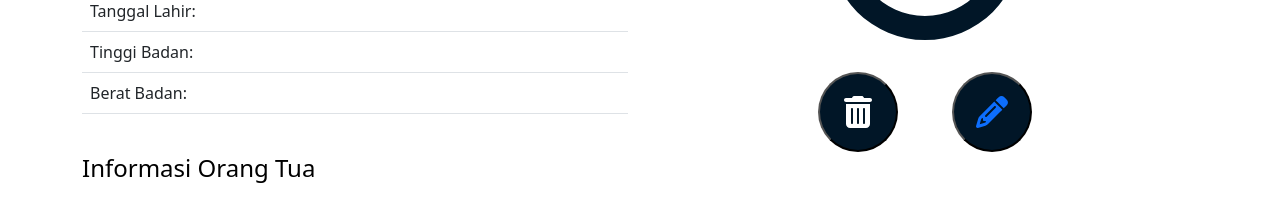
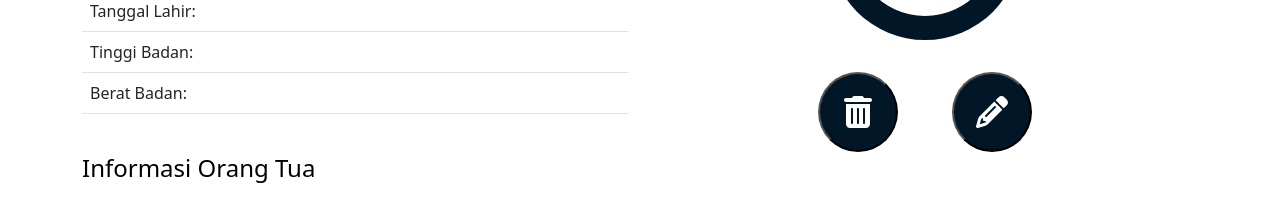
Before and after one commit to setiadirifqi02/Siladu_app, a React (Create React App) app: page /children-data/1 in a window 1280 px wide. Shown: the part 470-673 px from the top of the page. Built offline with nearby package versions, Linux system fonts and the light colour scheme.

Commit message:
styling for Edit Button Anchor tag

```diff
--- a/src/styles/style.css
+++ b/src/styles/style.css
@@ -125,6 +125,15 @@ a {
     font-size: 2rem;
     color: #011627;
     border-radius: 50%;
+}
+
+.action-button .action-button__edit-button a{
+    color: #fff;
+    padding: 20px 20px;
+}
+
+.action-button .action-button__edit-button a:hover{
+    color: #011627;
 }
 
 /* fix order display on detail page */
```
